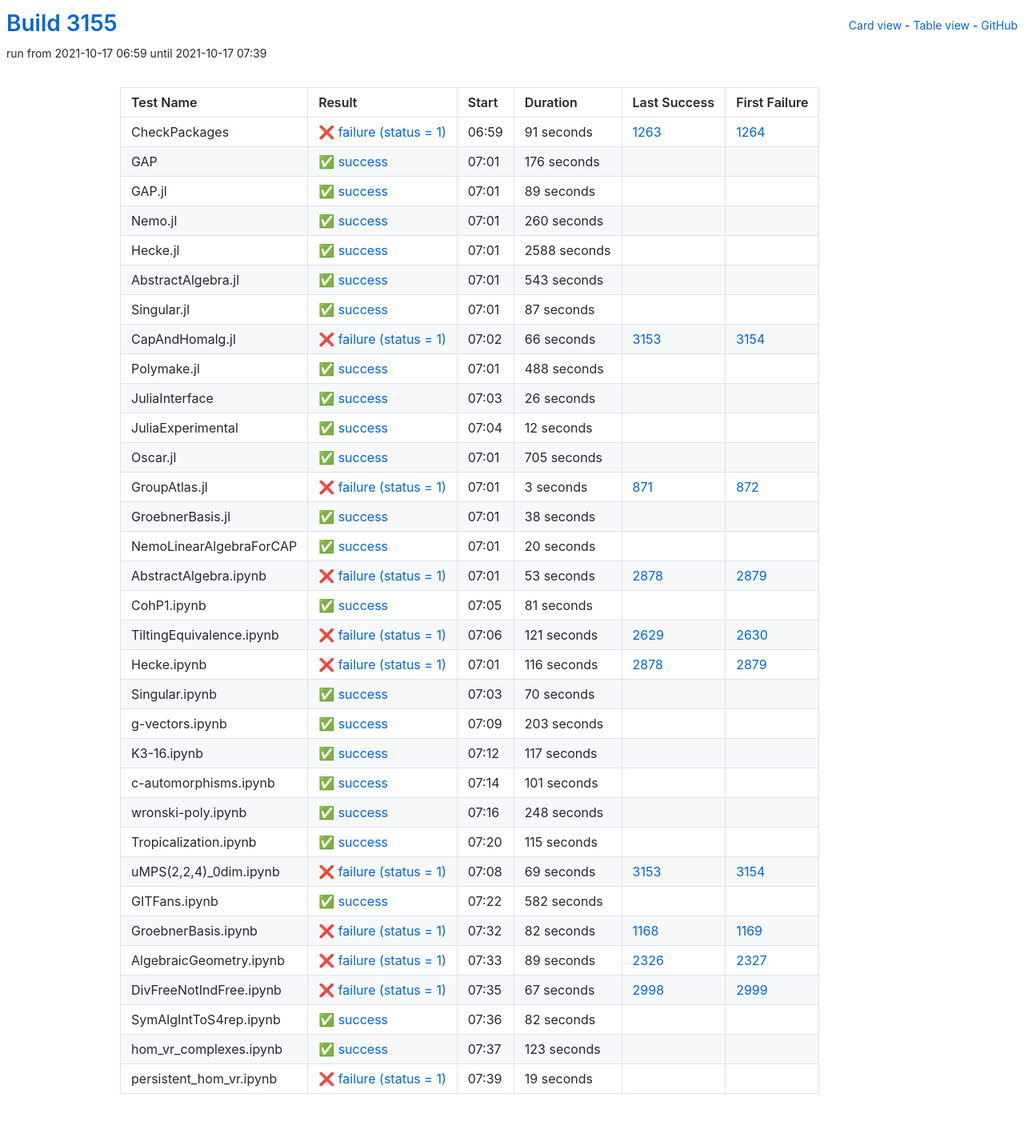
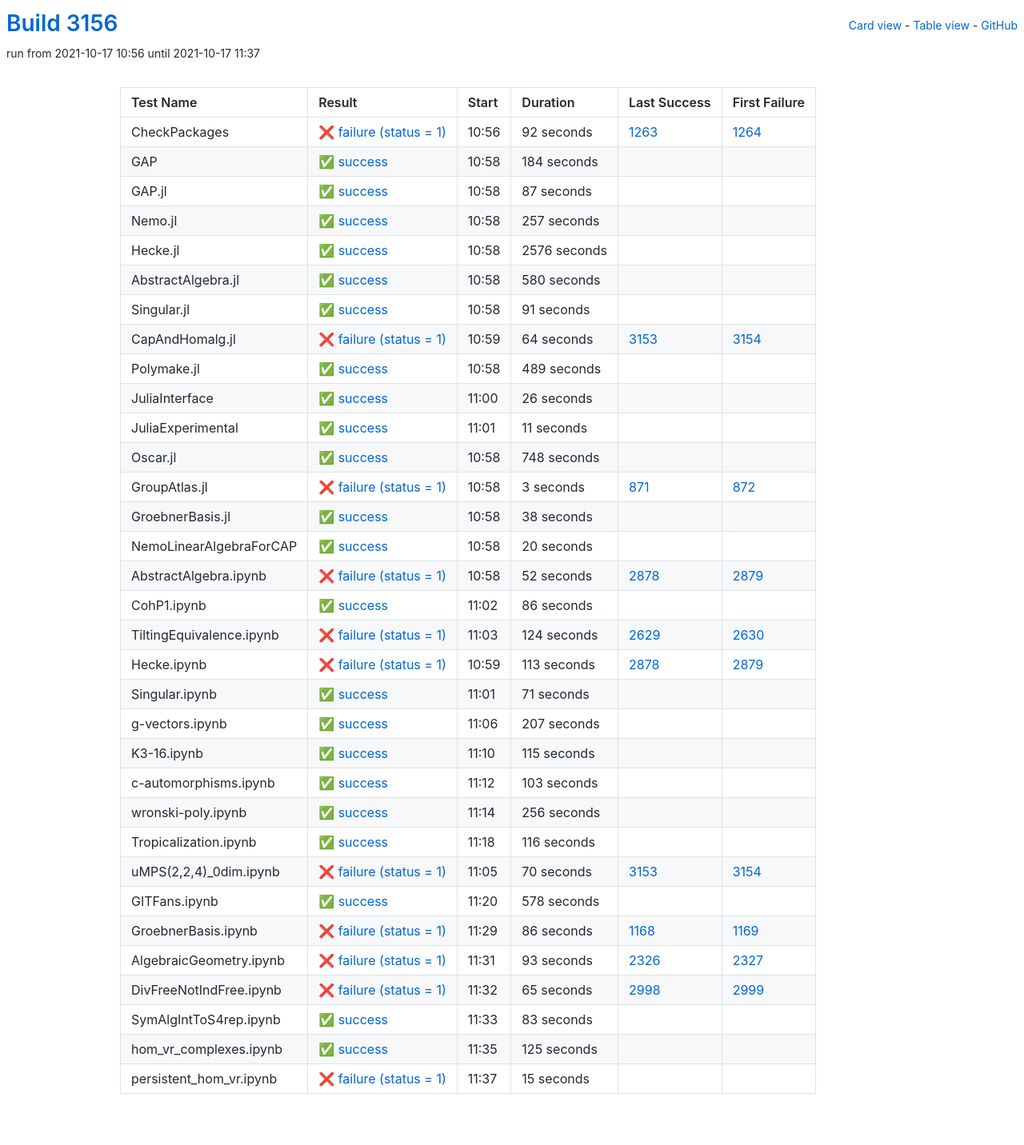
Before and after one commit to oscar-system/oscar-ci-status-stable, a Jekyll site: the page built from table.html, in a window 1280 px wide. Shown: the whole page at 80% size. Built offline with Jekyll 4.4.1, drawn with Linux system fonts in a browser that asks for light colours.

Commit message:
Build #3156

```diff
--- a/_data/ci.yml
+++ b/_data/ci.yml
@@ -1,6 +1,6 @@
 ---
-build: 3155
-build_url: https://oscarci.mathematik.uni-kl.de/job/oscar-stable/3155/
+build: 3156
+build_url: https://oscarci.mathematik.uni-kl.de/job/oscar-stable/3156/
 job: oscar-stable
 organization: oscar-system
 repo: oscar-ci-status-stable
@@ -8,80 +8,32 @@ repourl: https://github.com/oscar-system/oscar-ci-status-stable
 tests:
 - name: CheckPackages
   id: checkpackages
-  log: https://oscarci.mathematik.uni-kl.de/job/oscar-stable/3155/artifact/logs/build-3155/CheckPackages.log
-  start: 2021-10-17 06:59
+  log: https://oscarci.mathematik.uni-kl.de/job/oscar-stable/3156/artifact/logs/build-3156/CheckPackages.log
+  start: 2021-10-17 10:56
   success: false
   exitcode: 1
   status: failure
-  duration: 91
+  duration: 92
   last_success: 1263
   last_success_url: https://oscarci.mathematik.uni-kl.de/job/oscar-stable/1263/
   first_failure: 1264
   first_failure_url: https://oscarci.mathematik.uni-kl.de/job/oscar-stable/1264/
 - name: GAP
   id: gap
-  log: https://oscarci.mathematik.uni-kl.de/job/oscar-stable/3155/artifact/logs/build-3155/GAP.log
-  start: 2021-10-17 07:01
+  log: https://oscarci.mathematik.uni-kl.de/job/oscar-stable/3156/artifact/logs/build-3156/GAP.log
+  start: 2021-10-17 10:58
   success: true
   exitcode: 0
   status: success
-  duration: 176
+  duration: 184
   last_success: false
   last_success_url:
   first_failure: false
   first_failure_url:
 - name: GAP.jl
   id: gap-jl
-  log: https://oscarci.mathematik.uni-kl.de/job/oscar-stable/3155/artifact/logs/build-3155/GAP.jl.log
-  start: 2021-10-17 07:01
-  success: true
-  exitcode: 0
-  status: success
-  duration: 89
-  last_success: false
-  last_success_url:
-  first_failure: false
-  first_failure_url:
-- name: Nemo.jl
-  id: nemo-jl
-  log: https://oscarci.mathematik.uni-kl.de/job/oscar-stable/3155/artifact/logs/build-3155/Nemo.jl.log
-  start: 2021-10-17 07:01
-  success: true
-  exitcode: 0
-  status: success
-  duration: 260
-  last_success: false
-  last_success_url:
-  first_failure: false
-  first_failure_url:
-- name: Hecke.jl
-  id: hecke-jl
-  log: https://oscarci.mathematik.uni-kl.de/job/oscar-stable/3155/artifact/logs/build-3155/Hecke.jl.log
-  start: 2021-10-17 07:01
-  success: true
-  exitcode: 0
-  status: success
-  duration: 2588
-  last_success: false
-  last_success_url:
-  first_failure: false
-  first_failure_url:
-- name: AbstractAlgebra.jl
-  id: abstractalgebra-jl
-  log: https://oscarci.mathematik.uni-kl.de/job/oscar-stable/3155/artifact/logs/build-3155/AbstractAlgebra.jl.log
-  start: 2021-10-17 07:01
-  success: true
-  exitcode: 0
-  status: success
-  duration: 543
-  last_success: false
-  last_success_url:
-  first_failure: false
-  first_failure_url:
-- name: Singular.jl
-  id: singular-jl
-  log: https://oscarci.mathematik.uni-kl.de/job/oscar-stable/3155/artifact/logs/build-3155/Singular.jl.log
-  start: 2021-10-17 07:01
+  log: https://oscarci.mathematik.uni-kl.de/job/oscar-stable/3156/artifact/logs/build-3156/GAP.jl.log
+  start: 2021-10-17 10:58
   success: true
   exitcode: 0
   status: success
@@ -90,34 +42,82 @@ tests:
   last_success_url:
   first_failure: false
   first_failure_url:
+- name: Nemo.jl
+  id: nemo-jl
+  log: https://oscarci.mathematik.uni-kl.de/job/oscar-stable/3156/artifact/logs/build-3156/Nemo.jl.log
+  start: 2021-10-17 10:58
+  success: true
+  exitcode: 0
+  status: success
+  duration: 257
+  last_success: false
+  last_success_url:
+  first_failure: false
+  first_failure_url:
+- name: Hecke.jl
+  id: hecke-jl
+  log: https://oscarci.mathematik.uni-kl.de/job/oscar-stable/3156/artifact/logs/build-3156/Hecke.jl.log
+  start: 2021-10-17 10:58
+  success: true
+  exitcode: 0
+  status: success
+  duration: 2576
+  last_success: false
+  last_success_url:
+  first_failure: false
+  first_failure_url:
+- name: AbstractAlgebra.jl
+  id: abstractalgebra-jl
+  log: https://oscarci.mathematik.uni-kl.de/job/oscar-stable/3156/artifact/logs/build-3156/AbstractAlgebra.jl.log
+  start: 2021-10-17 10:58
+  success: true
+  exitcode: 0
+  status: success
+  duration: 580
+  last_success: false
+  last_success_url:
+  first_failure: false
+  first_failure_url:
+- name: Singular.jl
+  id: singular-jl
+  log: https://oscarci.mathematik.uni-kl.de/job/oscar-stable/3156/artifact/logs/build-3156/Singular.jl.log
+  start: 2021-10-17 10:58
+  success: true
+  exitcode: 0
+  status: success
+  duration: 91
+  last_success: false
+  last_success_url:
+  first_failure: false
+  first_failure_url:
 - name: CapAndHomalg.jl
   id: capandhomalg-jl
-  log: https://oscarci.mathematik.uni-kl.de/job/oscar-stable/3155/artifact/logs/build-3155/CapAndHomalg.jl.log
-  start: 2021-10-17 07:02
+  log: https://oscarci.mathematik.uni-kl.de/job/oscar-stable/3156/artifact/logs/build-3156/CapAndHomalg.jl.log
+  start: 2021-10-17 10:59
   success: false
   exitcode: 1
   status: failure
-  duration: 66
+  duration: 64
   last_success: 3153
   last_success_url: https://oscarci.mathematik.uni-kl.de/job/oscar-stable/3153/
   first_failure: 3154
   first_failure_url: https://oscarci.mathematik.uni-kl.de/job/oscar-stable/3154/
 - name: Polymake.jl
   id: polymake-jl
-  log: https://oscarci.mathematik.uni-kl.de/job/oscar-stable/3155/artifact/logs/build-3155/Polymake.jl.log
-  start: 2021-10-17 07:01
+  log: https://oscarci.mathematik.uni-kl.de/job/oscar-stable/3156/artifact/logs/build-3156/Polymake.jl.log
+  start: 2021-10-17 10:58
   success: true
   exitcode: 0
   status: success
-  duration: 488
+  duration: 489
   last_success: false
   last_success_url:
   first_failure: false
   first_failure_url:
 - name: JuliaInterface
   id: juliainterface
-  log: https://oscarci.mathematik.uni-kl.de/job/oscar-stable/3155/artifact/logs/build-3155/JuliaInterface.log
-  start: 2021-10-17 07:03
+  log: https://oscarci.mathematik.uni-kl.de/job/oscar-stable/3156/artifact/logs/build-3156/JuliaInterface.log
+  start: 2021-10-17 11:00
   success: true
   exitcode: 0
   status: success
@@ -128,32 +128,32 @@ tests:
   first_failure_url:
 - name: JuliaExperimental
   id: juliaexperimental
-  log: https://oscarci.mathematik.uni-kl.de/job/oscar-stable/3155/artifact/logs/build-3155/JuliaExperimental.log
-  start: 2021-10-17 07:04
+  log: https://oscarci.mathematik.uni-kl.de/job/oscar-stable/3156/artifact/logs/build-3156/JuliaExperimental.log
+  start: 2021-10-17 11:01
   success: true
   exitcode: 0
   status: success
-  duration: 12
+  duration: 11
   last_success: false
   last_success_url:
   first_failure: false
   first_failure_url:
 - name: Oscar.jl
   id: oscar-jl
-  log: https://oscarci.mathematik.uni-kl.de/job/oscar-stable/3155/artifact/logs/build-3155/Oscar.jl.log
-  start: 2021-10-17 07:01
+  log: https://oscarci.mathematik.uni-kl.de/job/oscar-stable/3156/artifact/logs/build-3156/Oscar.jl.log
+  start: 2021-10-17 10:58
   success: true
   exitcode: 0
   status: success
-  duration: 705
+  duration: 748
   last_success: false
   last_success_url:
   first_failure: false
   first_failure_url:
 - name: GroupAtlas.jl
   id: groupatlas-jl
-  log: https://oscarci.mathematik.uni-kl.de/job/oscar-stable/3155/artifact/logs/build-3155/GroupAtlas.jl.log
-  start: 2021-10-17 07:01
+  log: https://oscarci.mathematik.uni-kl.de/job/oscar-stable/3156/artifact/logs/build-3156/GroupAtlas.jl.log
+  start: 2021-10-17 10:58
   success: false
   exitcode: 1
   status: failure
@@ -164,8 +164,8 @@ tests:
   first_failure_url: https://oscarci.mathematik.uni-kl.de/job/oscar-stable/872/
 - name: GroebnerBasis.jl
   id: groebnerbasis-jl
-  log: https://oscarci.mathematik.uni-kl.de/job/oscar-stable/3155/artifact/logs/build-3155/GroebnerBasis.jl.log
-  start: 2021-10-17 07:01
+  log: https://oscarci.mathematik.uni-kl.de/job/oscar-stable/3156/artifact/logs/build-3156/GroebnerBasis.jl.log
+  start: 2021-10-17 10:58
   success: true
   exitcode: 0
   status: success
@@ -176,8 +176,8 @@ tests:
   first_failure_url:
 - name: NemoLinearAlgebraForCAP
   id: nemolinearalgebraforcap
-  log: https://oscarci.mathematik.uni-kl.de/job/oscar-stable/3155/artifact/logs/build-3155/NemoLinearAlgebraForCAP.log
-  start: 2021-10-17 07:01
+  log: https://oscarci.mathematik.uni-kl.de/job/oscar-stable/3156/artifact/logs/build-3156/NemoLinearAlgebraForCAP.log
+  start: 2021-10-17 10:58
   success: true
   exitcode: 0
   status: success
@@ -188,116 +188,80 @@ tests:
   first_failure_url:
 - name: AbstractAlgebra.ipynb
   id: abstractalgebra-ipynb
-  log: https://oscarci.mathematik.uni-kl.de/job/oscar-stable/3155/artifact/logs/build-3155/AbstractAlgebra.ipynb.log
-  start: 2021-10-17 07:01
+  log: https://oscarci.mathematik.uni-kl.de/job/oscar-stable/3156/artifact/logs/build-3156/AbstractAlgebra.ipynb.log
+  start: 2021-10-17 10:58
   success: false
   exitcode: 1
   status: failure
-  duration: 53
+  duration: 52
   last_success: 2878
   last_success_url: https://oscarci.mathematik.uni-kl.de/job/oscar-stable/2878/
   first_failure: 2879
   first_failure_url: https://oscarci.mathematik.uni-kl.de/job/oscar-stable/2879/
 - name: CohP1.ipynb
   id: cohp1-ipynb
-  log: https://oscarci.mathematik.uni-kl.de/job/oscar-stable/3155/artifact/logs/build-3155/CohP1.ipynb.log
-  start: 2021-10-17 07:05
+  log: https://oscarci.mathematik.uni-kl.de/job/oscar-stable/3156/artifact/logs/build-3156/CohP1.ipynb.log
+  start: 2021-10-17 11:02
   success: true
   exitcode: 0
   status: success
-  duration: 81
+  duration: 86
   last_success: false
   last_success_url:
   first_failure: false
   first_failure_url:
 - name: TiltingEquivalence.ipynb
   id: tiltingequivalence-ipynb
-  log: https://oscarci.mathematik.uni-kl.de/job/oscar-stable/3155/artifact/logs/build-3155/TiltingEquivalence.ipynb.log
-  start: 2021-10-17 07:06
+  log: https://oscarci.mathematik.uni-kl.de/job/oscar-stable/3156/artifact/logs/build-3156/TiltingEquivalence.ipynb.log
+  start: 2021-10-17 11:03
   success: false
   exitcode: 1
   status: failure
-  duration: 121
+  duration: 124
   last_success: 2629
   last_success_url: https://oscarci.mathematik.uni-kl.de/job/oscar-stable/2629/
   first_failure: 2630
   first_failure_url: https://oscarci.mathematik.uni-kl.de/job/oscar-stable/2630/
 - name: Hecke.ipynb
   id: hecke-ipynb
-  log: https://oscarci.mathematik.uni-kl.de/job/oscar-stable/3155/artifact/logs/build-3155/Hecke.ipynb.log
-  start: 2021-10-17 07:01
+  log: https://oscarci.mathematik.uni-kl.de/job/oscar-stable/3156/artifact/logs/build-3156/Hecke.ipynb.log
+  start: 2021-10-17 10:59
   success: false
   exitcode: 1
   status: failure
-  duration: 116
+  duration: 113
   last_success: 2878
   last_success_url: https://oscarci.mathematik.uni-kl.de/job/oscar-stable/2878/
   first_failure: 2879
   first_failure_url: https://oscarci.mathematik.uni-kl.de/job/oscar-stable/2879/
 - name: Singular.ipynb
   id: singular-ipynb
-  log: https://oscarci.mathematik.uni-kl.de/job/oscar-stable/3155/artifact/logs/build-3155/Singular.ipynb.log
-  start: 2021-10-17 07:03
+  log: https://oscarci.mathematik.uni-kl.de/job/oscar-stable/3156/artifact/logs/build-3156/Singular.ipynb.log
+  start: 2021-10-17 11:01
   success: true
   exitcode: 0
   status: success
-  duration: 70
+  duration: 71
   last_success: false
   last_success_url:
   first_failure: false
   first_failure_url:
 - name: g-vectors.ipynb
   id: g-vectors-ipynb
-  log: https://oscarci.mathematik.uni-kl.de/job/oscar-stable/3155/artifact/logs/build-3155/g-vectors.ipynb.log
-  start: 2021-10-17 07:09
+  log: https://oscarci.mathematik.uni-kl.de/job/oscar-stable/3156/artifact/logs/build-3156/g-vectors.ipynb.log
+  start: 2021-10-17 11:06
   success: true
   exitcode: 0
   status: success
-  duration: 203
+  duration: 207
   last_success: false
   last_success_url:
   first_failure: false
   first_failure_url:
 - name: K3-16.ipynb
   id: k3-16-ipynb
-  log: https://oscarci.mathematik.uni-kl.de/job/oscar-stable/3155/artifact/logs/build-3155/K3-16.ipynb.log
-  start: 2021-10-17 07:12
-  success: true
-  exitcode: 0
-  status: success
-  duration: 117
-  last_success: false
-  last_success_url:
-  first_failure: false
-  first_failure_url:
-- name: c-automorphisms.ipynb
-  id: c-automorphisms-ipynb
-  log: https://oscarci.mathematik.uni-kl.de/job/oscar-stable/3155/artifact/logs/build-3155/c-automorphisms.ipynb.log
-  start: 2021-10-17 07:14
-  success: true
-  exitcode: 0
-  status: success
-  duration: 101
-  last_success: false
-  last_success_url:
-  first_failure: false
-  first_failure_url:
-- name: wronski-poly.ipynb
-  id: wronski-poly-ipynb
-  log: https://oscarci.mathematik.uni-kl.de/job/oscar-stable/3155/artifact/logs/build-3155/wronski-poly.ipynb.log
-  start: 2021-10-17 07:16
-  success: true
-  exitcode: 0
-  status: success
-  duration: 248
-  last_success: false
-  last_success_url:
-  first_failure: false
-  first_failure_url:
-- name: Tropicalization.ipynb
-  id: tropicalization-ipynb
-  log: https://oscarci.mathematik.uni-kl.de/job/oscar-stable/3155/artifact/logs/build-3155/Tropicalization.ipynb.log
-  start: 2021-10-17 07:20
+  log: https://oscarci.mathematik.uni-kl.de/job/oscar-stable/3156/artifact/logs/build-3156/K3-16.ipynb.log
+  start: 2021-10-17 11:10
   success: true
   exitcode: 0
   status: success
@@ -306,98 +270,134 @@ tests:
   last_success_url:
   first_failure: false
   first_failure_url:
+- name: c-automorphisms.ipynb
+  id: c-automorphisms-ipynb
+  log: https://oscarci.mathematik.uni-kl.de/job/oscar-stable/3156/artifact/logs/build-3156/c-automorphisms.ipynb.log
+  start: 2021-10-17 11:12
+  success: true
+  exitcode: 0
+  status: success
+  duration: 103
+  last_success: false
+  last_success_url:
+  first_failure: false
+  first_failure_url:
+- name: wronski-poly.ipynb
+  id: wronski-poly-ipynb
+  log: https://oscarci.mathematik.uni-kl.de/job/oscar-stable/3156/artifact/logs/build-3156/wronski-poly.ipynb.log
+  start: 2021-10-17 11:14
+  success: true
+  exitcode: 0
+  status: success
+  duration: 256
+  last_success: false
+  last_success_url:
+  first_failure: false
+  first_failure_url:
+- name: Tropicalization.ipynb
+  id: tropicalization-ipynb
+  log: https://oscarci.mathematik.uni-kl.de/job/oscar-stable/3156/artifact/logs/build-3156/Tropicalization.ipynb.log
+  start: 2021-10-17 11:18
+  success: true
+  exitcode: 0
+  status: success
+  duration: 116
+  last_success: false
+  last_success_url:
+  first_failure: false
+  first_failure_url:
 - name: uMPS(2,2,4)_0dim.ipynb
   id: umps-2-2-4-0dim-ipynb
-  log: https://oscarci.mathematik.uni-kl.de/job/oscar-stable/3155/artifact/logs/build-3155/uMPS-2-2-4-_0dim.ipynb.log
-  start: 2021-10-17 07:08
+  log: https://oscarci.mathematik.uni-kl.de/job/oscar-stable/3156/artifact/logs/build-3156/uMPS-2-2-4-_0dim.ipynb.log
+  start: 2021-10-17 11:05
   success: false
   exitcode: 1
   status: failure
-  duration: 69
+  duration: 70
   last_success: 3153
   last_success_url: https://oscarci.mathematik.uni-kl.de/job/oscar-stable/3153/
   first_failure: 3154
   first_failure_url: https://oscarci.mathematik.uni-kl.de/job/oscar-stable/3154/
 - name: GITFans.ipynb
   id: gitfans-ipynb
-  log: https://oscarci.mathematik.uni-kl.de/job/oscar-stable/3155/artifact/logs/build-3155/GITFans.ipynb.log
-  start: 2021-10-17 07:22
+  log: https://oscarci.mathematik.uni-kl.de/job/oscar-stable/3156/artifact/logs/build-3156/GITFans.ipynb.log
+  start: 2021-10-17 11:20
   success: true
   exitcode: 0
   status: success
-  duration: 582
+  duration: 578
   last_success: false
   last_success_url:
   first_failure: false
   first_failure_url:
 - name: GroebnerBasis.ipynb
   id: groebnerbasis-ipynb
-  log: https://oscarci.mathematik.uni-kl.de/job/oscar-stable/3155/artifact/logs/build-3155/GroebnerBasis.ipynb.log
-  start: 2021-10-17 07:32
+  log: https://oscarci.mathematik.uni-kl.de/job/oscar-stable/3156/artifact/logs/build-3156/GroebnerBasis.ipynb.log
+  start: 2021-10-17 11:29
   success: false
   exitcode: 1
   status: failure
-  duration: 82
+  duration: 86
   last_success: 1168
   last_success_url: https://oscarci.mathematik.uni-kl.de/job/oscar-stable/1168/
   first_failure: 1169
   first_failure_url: https://oscarci.mathematik.uni-kl.de/job/oscar-stable/1169/
 - name: AlgebraicGeometry.ipynb
   id: algebraicgeometry-ipynb
-  log: https://oscarci.mathematik.uni-kl.de/job/oscar-stable/3155/artifact/logs/build-3155/AlgebraicGeometry.ipynb.log
-  start: 2021-10-17 07:33
+  log: https://oscarci.mathematik.uni-kl.de/job/oscar-stable/3156/artifact/logs/build-3156/AlgebraicGeometry.ipynb.log
+  start: 2021-10-17 11:31
   success: false
   exitcode: 1
   status: failure
-  duration: 89
+  duration: 93
   last_success: 2326
   last_success_url: https://oscarci.mathematik.uni-kl.de/job/oscar-stable/2326/
   first_failure: 2327
   first_failure_url: https://oscarci.mathematik.uni-kl.de/job/oscar-stable/2327/
 - name: DivFreeNotIndFree.ipynb
   id: divfreenotindfree-ipynb
-  log: https://oscarci.mathematik.uni-kl.de/job/oscar-stable/3155/artifact/logs/build-3155/DivFreeNotIndFree.ipynb.log
-  start: 2021-10-17 07:35
+  log: https://oscarci.mathematik.uni-kl.de/job/oscar-stable/3156/artifact/logs/build-3156/DivFreeNotIndFree.ipynb.log
+  start: 2021-10-17 11:32
   success: false
   exitcode: 1
   status: failure
-  duration: 67
+  duration: 65
   last_success: 2998
   last_success_url: https://oscarci.mathematik.uni-kl.de/job/oscar-stable/2998/
   first_failure: 2999
   first_failure_url: https://oscarci.mathematik.uni-kl.de/job/oscar-stable/2999/
 - name: SymAlgIntToS4rep.ipynb
   id: symalginttos4rep-ipynb
-  log: https://oscarci.mathematik.uni-kl.de/job/oscar-stable/3155/artifact/logs/build-3155/SymAlgIntToS4rep.ipynb.log
-  start: 2021-10-17 07:36
+  log: https://oscarci.mathematik.uni-kl.de/job/oscar-stable/3156/artifact/logs/build-3156/SymAlgIntToS4rep.ipynb.log
+  start: 2021-10-17 11:33
   success: true
   exitcode: 0
   status: success
-  duration: 82
+  duration: 83
   last_success: false
   last_success_url:
   first_failure: false
   first_failure_url:
 - name: hom_vr_complexes.ipynb
   id: hom-vr-complexes-ipynb
-  log: https://oscarci.mathematik.uni-kl.de/job/oscar-stable/3155/artifact/logs/build-3155/hom_vr_complexes.ipynb.log
-  start: 2021-10-17 07:37
+  log: https://oscarci.mathematik.uni-kl.de/job/oscar-stable/3156/artifact/logs/build-3156/hom_vr_complexes.ipynb.log
+  start: 2021-10-17 11:35
   success: true
   exitcode: 0
   status: success
-  duration: 123
+  duration: 125
   last_success: false
   last_success_url:
   first_failure: false
   first_failure_url:
 - name: persistent_hom_vr.ipynb
   id: persistent-hom-vr-ipynb
-  log: https://oscarci.mathematik.uni-kl.de/job/oscar-stable/3155/artifact/logs/build-3155/persistent_hom_vr.ipynb.log
-  start: 2021-10-17 07:39
+  log: https://oscarci.mathematik.uni-kl.de/job/oscar-stable/3156/artifact/logs/build-3156/persistent_hom_vr.ipynb.log
+  start: 2021-10-17 11:37
   success: false
   exitcode: 1
   status: failure
-  duration: 19
+  duration: 15
   last_success: false
   last_success_url:
   first_failure: false
```
Also changed, not shown: README.md.
